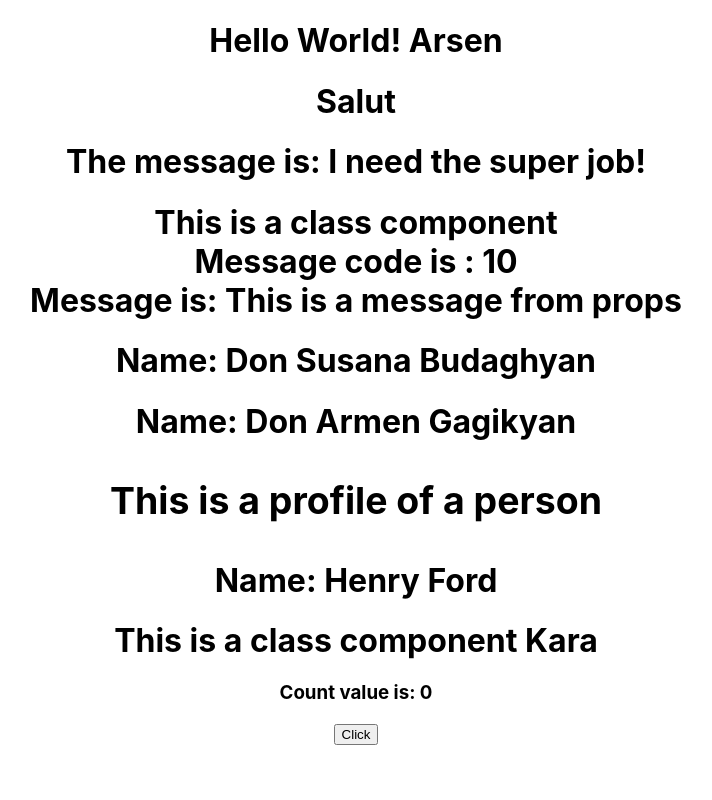
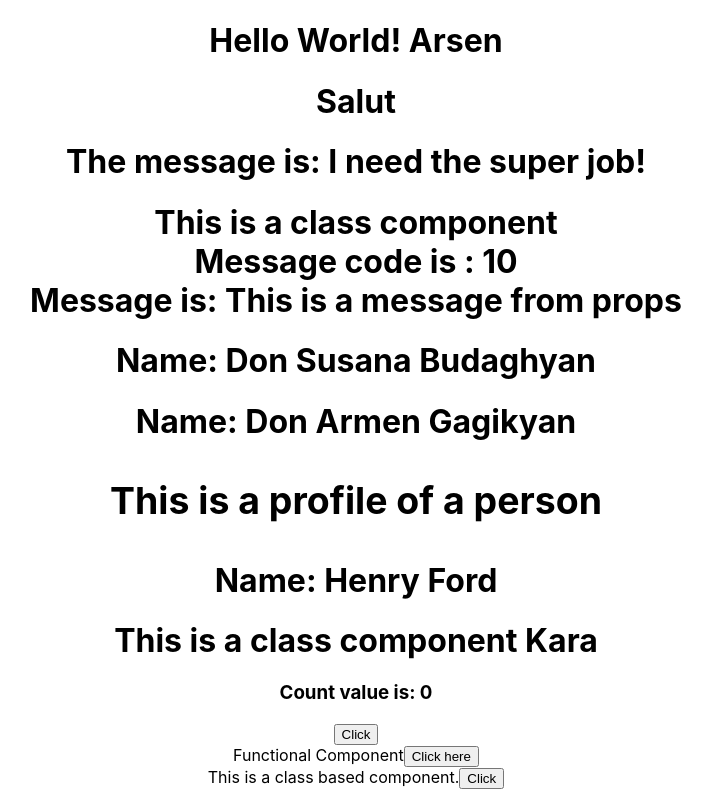
Before and after one commit to 7710407/react_myproject, a React (Create React App) app: page / in a window 1280 px wide. Shown: the whole page, without its empty margins (284-996 px from the left). Built offline with nearby package versions, Linux system fonts and the light colour scheme.

Commit message:
Edd Events handling in Functional Component and in Class Component

```diff
--- a/src/App.js
+++ b/src/App.js
@@ -8,6 +8,8 @@ import Profile from './components/Profile';
 import Profile2 from './components/Profile2';
 import Counter from './components/Counter';
 import Resume from './components/Resume';
+import FunctionEvent from './components/FunctionEvent';
+import ClassEvent from './components/ClassEvent';
 
 function App() {
   return (
@@ -23,6 +25,8 @@ function App() {
       <Profile2 name="Henry" lastname="Ford" />
       <Resume name="Kara" />
       <Counter></Counter>
+      <FunctionEvent />
+      <ClassEvent />
     </div>
   );
 }
--- /dev/null
+++ b/src/components/ClassEvent.js
@@ -0,0 +1,19 @@
+import { Component } from "react";
+
+class ClassEvent extends Component {
+
+    handleClick() {
+        alert("Class based event handling");
+    }
+
+    render() {
+        return (
+            <div>
+                This is a class based component.
+                <button onClick={this.handleClick}>Click</button>
+            </div>
+        )
+    }
+}
+
+export default ClassEvent;
--- /dev/null
+++ b/src/components/FunctionEvent.js
@@ -0,0 +1,19 @@
+function FunctionEvent() {
+
+    // function handleClick() {
+    //     alert("Button is clicked");
+    //     // console.log("Button is clicked");
+    // }
+
+    const handleClick = () => {
+        alert("Button is clicked");
+    }
+    return (
+        <div>
+            Functional Component
+            <button onClick={handleClick}>Click here</button>
+        </div>
+    )
+}
+
+export default FunctionEvent;
```
